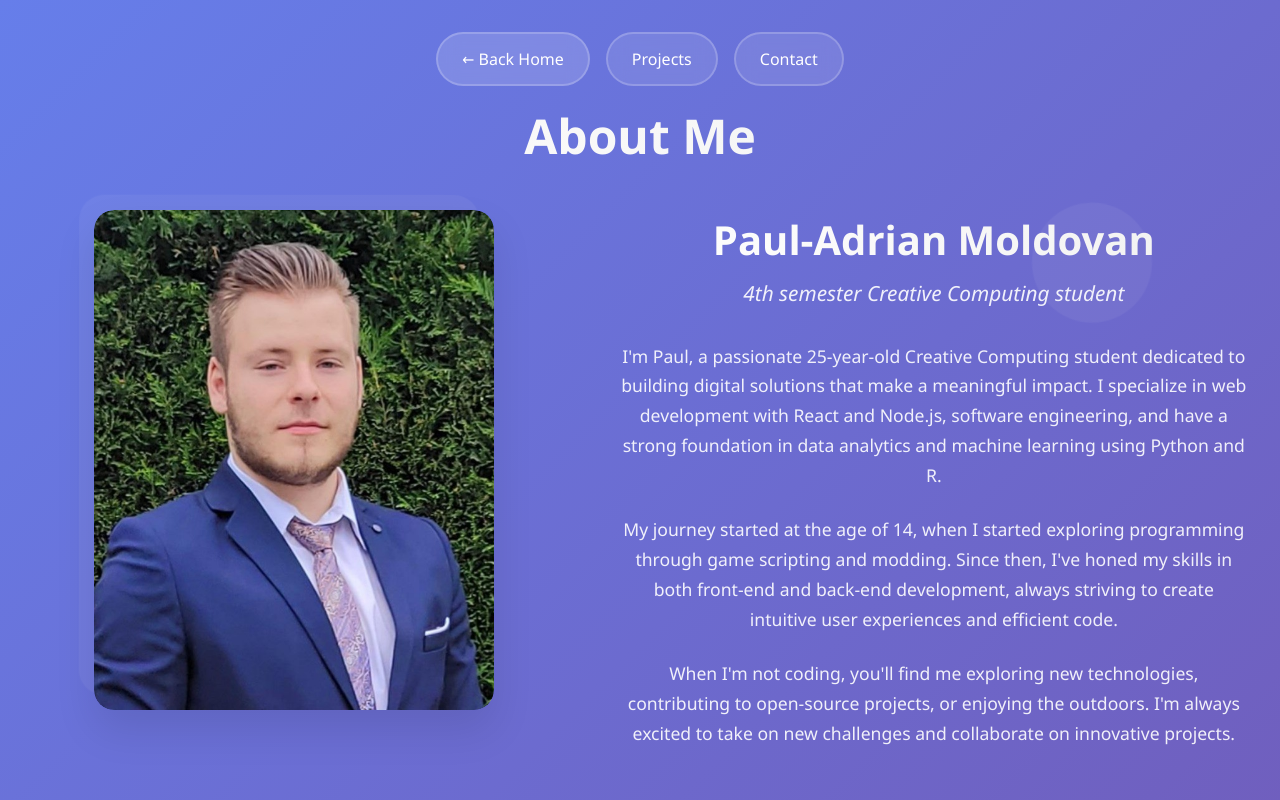
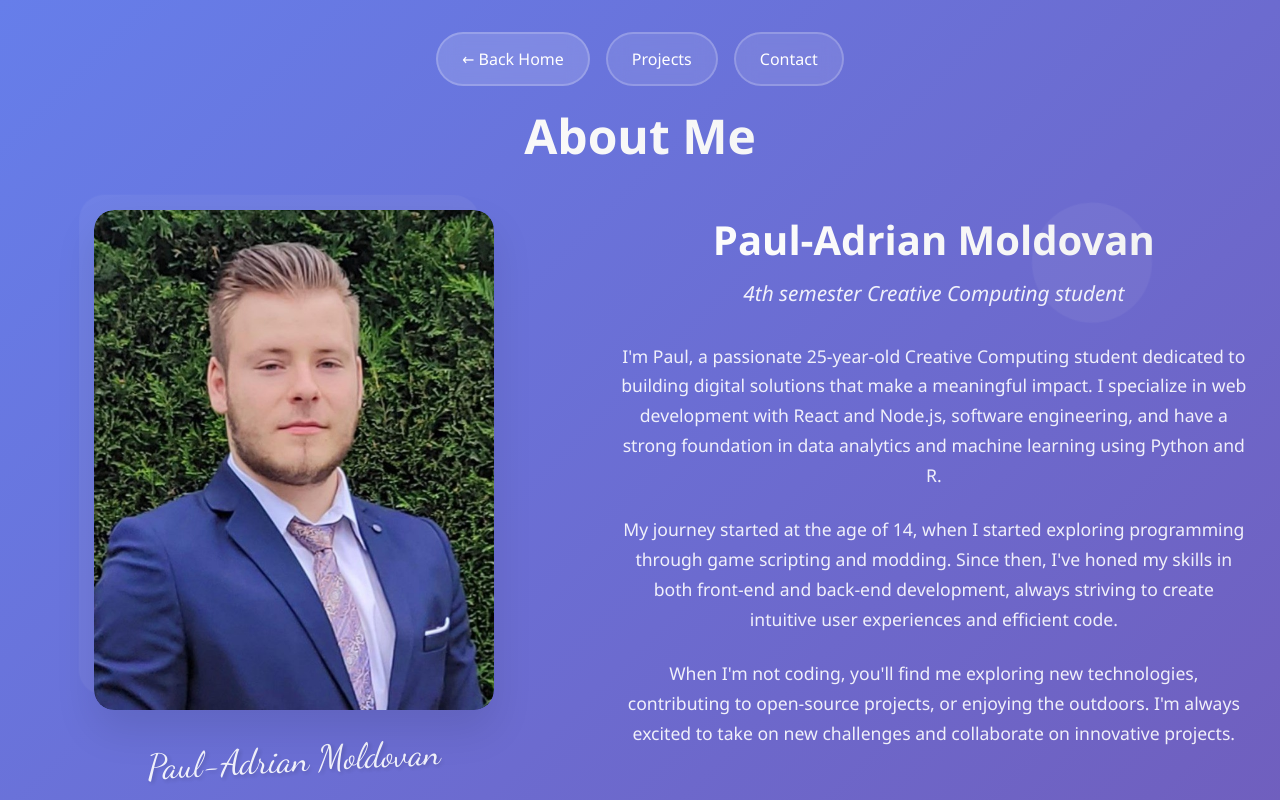
Before and after one commit to Paul-CodeGH/Paul-PersonalWebsite, a React (Vite) app: page /about in a window 1280 px wide. Shown: the top 800 px of the page. Built offline with nearby package versions, Linux system fonts and the light colour scheme.

Commit message:
feat(about): add handwritten signature below profile image
- Imported 'Dancing Script' Google Font in index.html
- Refactored image section into an 'image-column' to house both image and signature
- Restored original 500px profile image height
- Added styled handwritten signature with a natural tilt

```diff
--- a/index.html
+++ b/index.html
@@ -4,6 +4,9 @@
     <meta charset="UTF-8" />
     <link rel="icon" type="image/svg+xml" href="/vite.svg" />
     <meta name="viewport" content="width=device-width, initial-scale=1.0" />
+    <link rel="preconnect" href="https://fonts.googleapis.com">
+    <link rel="preconnect" href="https://fonts.gstatic.com" crossorigin>
+    <link href="https://fonts.googleapis.com/css2?family=Dancing+Script:wght@400..700&display=swap" rel="stylesheet">
     <title>Paul's Personal Website</title>
   </head>
   <body>
--- a/src/pages/About.css
+++ b/src/pages/About.css
@@ -75,11 +75,29 @@
   animation: slideInFromLeft 1s ease-out;
 }
 
+.image-column {
+  display: flex;
+  flex-direction: column;
+  align-items: center;
+  width: 100%;
+  max-width: 400px;
+}
+
 .profile-image-container {
   position: relative;
   width: 100%;
-  max-width: 400px;
   height: 500px;
+}
+
+.signature {
+  font-family: 'Dancing Script', cursive;
+  font-size: 2.2rem;
+  color: white;
+  margin-top: 1.5rem;
+  opacity: 0.9;
+  text-shadow: 2px 2px 4px rgba(0, 0, 0, 0.2);
+  transform: rotate(-3deg);
+  white-space: nowrap;
 }
 
 .profile-image {
--- a/src/pages/About.jsx
+++ b/src/pages/About.jsx
@@ -24,6 +24,7 @@ const About = () => {
 
         <div className="about-grid">
           <div className="image-section">
+            <div className="image-column">
               <div className="profile-image-container">
                 <div className="profile-image">
                   <img
@@ -33,6 +34,8 @@ const About = () => {
                   />
                 </div>
                 <div className="image-background-shape"></div>
+              </div>
+              <p className="signature">Paul-Adrian Moldovan</p>
             </div>
           </div>
 
```
Lines whose indentation alone changed are shown as unchanged.
